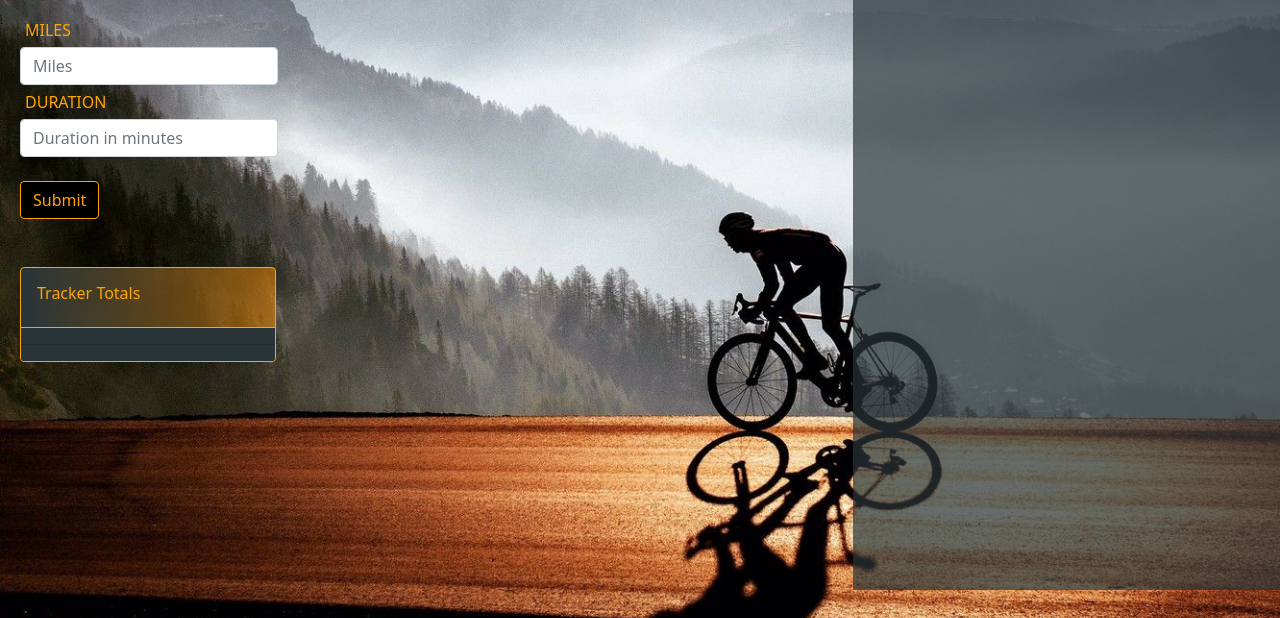
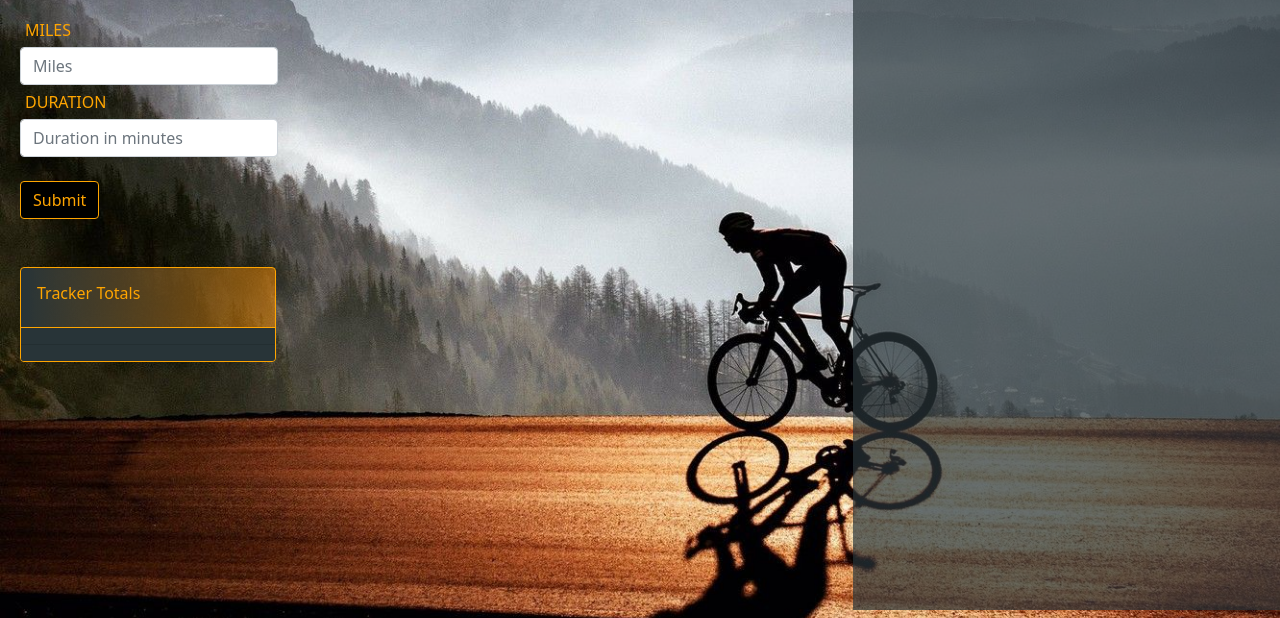
Before and after one commit to jpanakkal22/cycle_tracker, a website: page public/members.html in a window 1280 px wide. Shown: the part 182-800 px from the top of the page. Drawn offline with nearby package versions, Linux system fonts and the light colour scheme; no server answers.

Commit message:
change .main height to 90vh

```diff
--- a/public/stylesheets/style.css
+++ b/public/stylesheets/style.css
@@ -35,7 +35,7 @@ body {
 }
 
 .main {
-  height: 87.5vh;
+  height: 90vh;
 }
 
 div.col-sm-8 {
```
